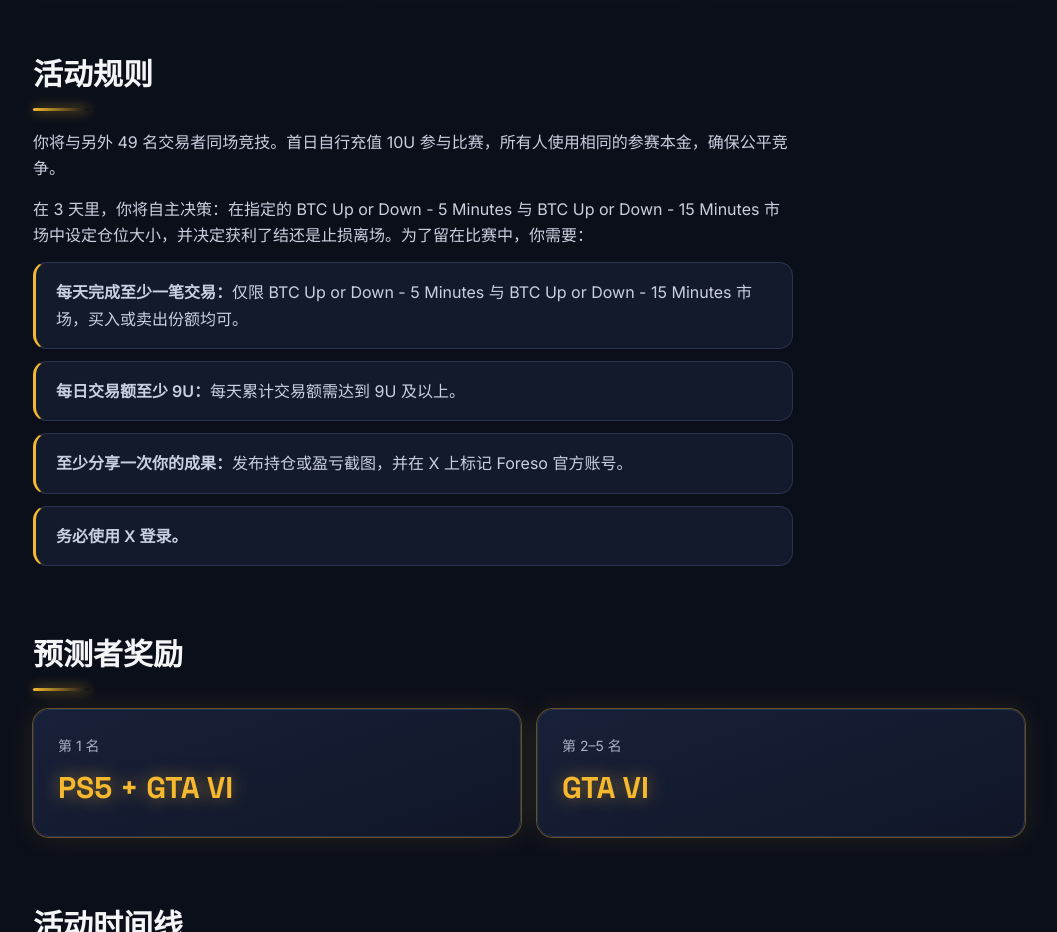
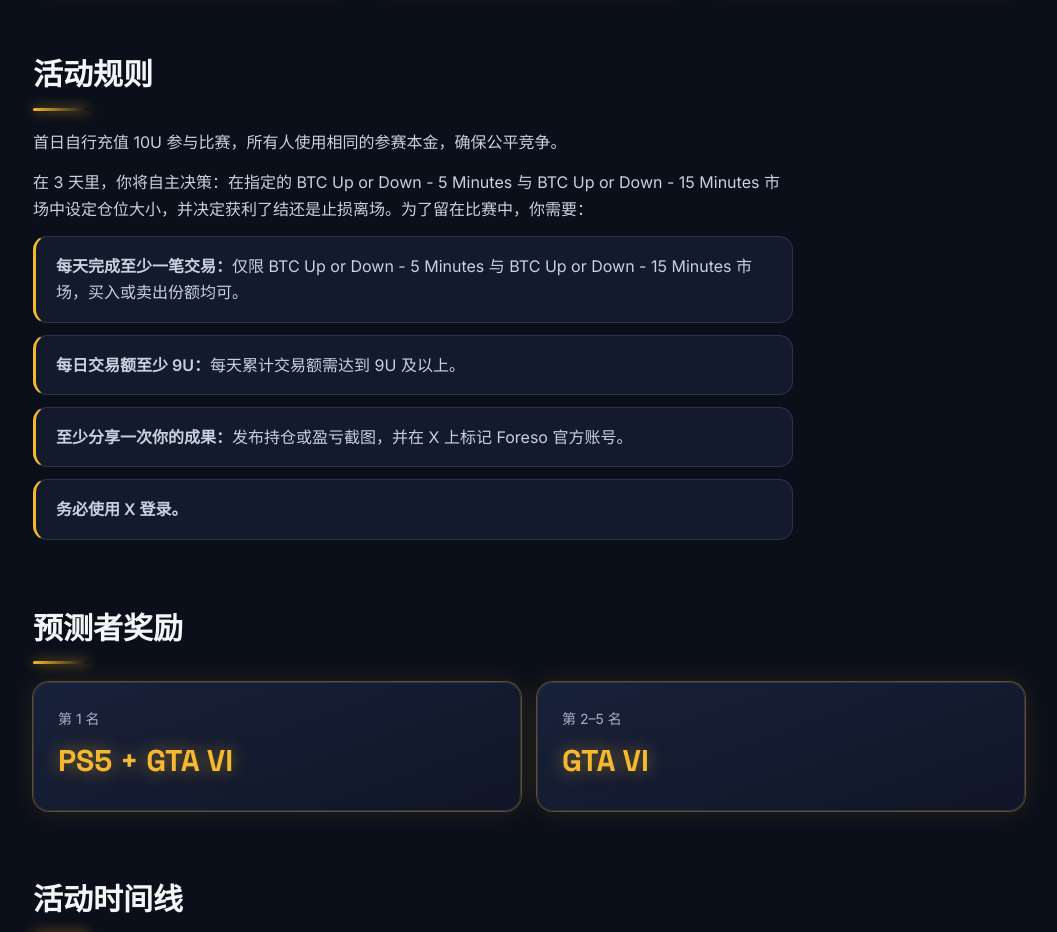
Before and after one commit to wangkingqq/gta6, a plain HTML site: page index.html in a window 1280 px wide. Shown: the part 1400-2332 px from the top of the page, without its empty margins (111-1168 px from the left). Drawn offline with Linux system fonts and the light colour scheme.

Commit message:
Update index.html

```diff
--- a/index.html
+++ b/index.html
@@ -92,7 +92,7 @@ h2::after{content:"";display:block;width:56px;height:3px;margin-top:8px;border-r
 <div class="stats"><div class="stat"><b>10U</b><span><span class="zh">参赛本金（首日自行充值）</span><span class="en">Entry capital (self-deposited on day 1)</span></span></div><div class="stat"><b>3</b><span><span class="zh">比赛天数</span><span class="en">Days of competition</span></span></div><div class="stat"><b>2</b><span><span class="zh">大奖 PS5 与 GTA VI</span><span class="en">Grand prizes: PS5 and GTA VI</span></span></div></div>
 
 <section><h2><span class="zh">活动规则</span><span class="en">How it works</span></h2>
-<p><span class="zh">你将与另外 49 名交易者同场竞技。首日自行充值 10U 参与比赛，所有人使用相同的参赛本金，确保公平竞争。</span><span class="en">You will compete against 49 other traders. On day one you deposit 10U yourself to enter, and everyone starts with the same capital, so the contest stays fair.</span></p>
+<p><span class="zh">首日自行充值 10U 参与比赛，所有人使用相同的参赛本金，确保公平竞争。</span><span class="en">You will compete against 49 other traders. On day one you deposit 10U yourself to enter, and everyone starts with the same capital, so the contest stays fair.</span></p>
 <p><span class="zh">在 3 天里，你将自主决策：在指定的 BTC Up or Down - 5 Minutes 与 BTC Up or Down - 15 Minutes 市场中设定仓位大小，并决定获利了结还是止损离场。为了留在比赛中，你需要：</span><span class="en">Over 3 days you make the calls: size your positions in the designated BTC Up or Down - 5 Minutes and BTC Up or Down - 15 Minutes markets, and decide when to take profit or cut losses. To stay in the race:</span></p>
 <ul>
 <li><span class="zh"><b>每天完成至少一笔交易：</b>仅限 BTC Up or Down - 5 Minutes 与 BTC Up or Down - 15 Minutes 市场，买入或卖出份额均可。</span><span class="en"><b>Make at least one trade a day:</b> buy or sell shares in the BTC Up or Down - 5 Minutes and BTC Up or Down - 15 Minutes markets.</span></li>
```
